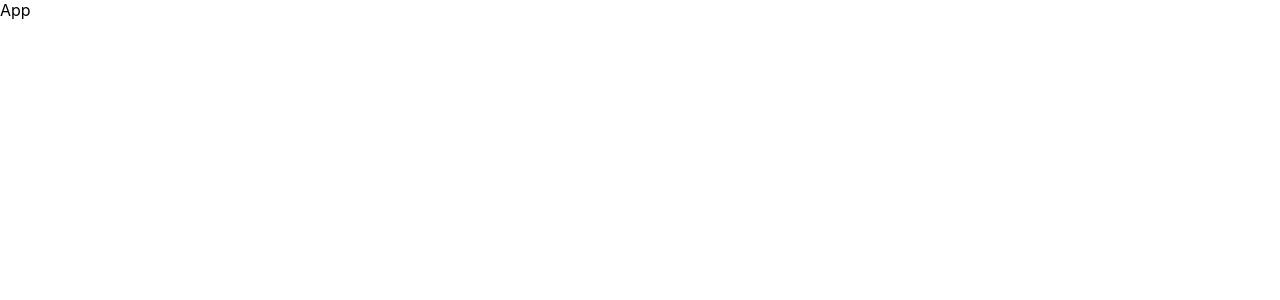
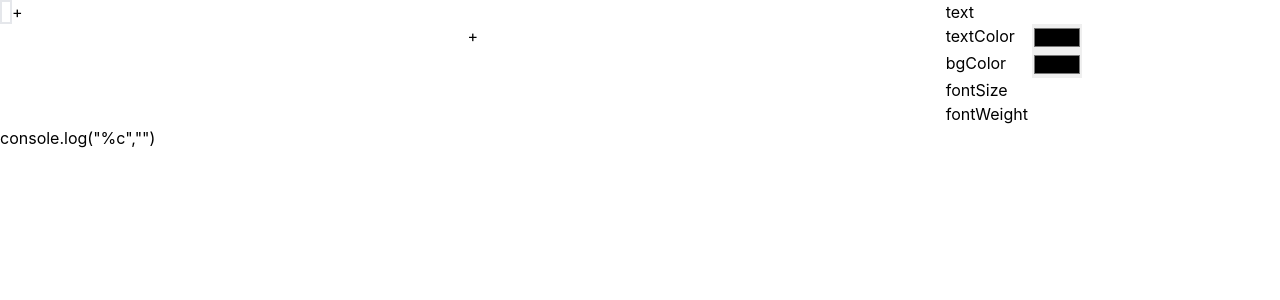
Before and after one commit to Cattamoo/colorful-log-maker, a React (Create React App) app: page / in a window 1280 px wide. Shown: the top 300 px of the page. Built offline with nearby package versions, Linux system fonts and the light colour scheme.

Commit message:
일단..! 기능 구현!!

```diff
--- a/package.json
+++ b/package.json
@@ -12,7 +12,9 @@
     "@types/react-dom": "^18.0.10",
     "react": "^18.2.0",
     "react-dom": "^18.2.0",
+    "react-icons": "^4.7.1",
     "react-scripts": "5.0.1",
+    "tailwindcss": "^3.2.4",
     "typescript": "^4.9.4",
     "web-vitals": "^2.1.4"
   },
--- a/src/App.tsx
+++ b/src/App.tsx
@@ -1,9 +1,72 @@
-import React from 'react';
+import React, {CSSProperties, useState} from 'react';
+import Line from "./components/Line";
+import Editor from "./components/Editor";
+import {ItemType} from "./components/Item";
 
 export default function App() {
+	const [current, setCurrent] = useState({ line: 0, item: 0 })
+	const [lines, setLines] = useState<ItemType[][]>([
+		[
+			{ id: `${new Date().getTime()}`, text: '', style: {} }
+		]
+	]);
+	const handleChangeCurrent = (id: string) => {
+		lines.find((line, lineIdx) => line.find((item, itemIdx) => item.id === id && setCurrent({ line: lineIdx, item: itemIdx })))
+	}
+	const handleAddLine = () => {
+		const lineArr = lines;
+		lineArr.push([{ id: `${new Date().getTime()}`, text: '', style: {} }]);
+		setLines(lineArr);
+		setCurrent({ line: lineArr.length - 1, item: 0 });
+	}
+	const handleAddItem = (addedLine: number) => {
+		const lineArr = lines;
+		lineArr.map((line, index) => {
+			if(index === addedLine) {
+				line.push({ id: `${new Date().getTime()}`, text: '', style: {} });
+				setCurrent({ line: addedLine, item: line.length - 1 });
+			}
+			return line;
+		})
+		setLines(lineArr);
+	}
+	const handleEditItem = (key: keyof ItemType, value: string) => {
+		setLines(prev => {
+			return prev.map((line, idx) => {
+				if(idx === current.line) {
+					line.map((item, idx) => {
+						if(idx === current.item) {
+							item[key] = key === 'style' ? JSON.parse(value) : value;
+						}
+						return item;
+					})
+				}
+				return line;
+			})
+		})
+	}
+	const consoleText = () => {
+		const text = lines.map((line) => line.map((item) => `%c${item.text}`).join('')).join('\\n');
+		const style = lines.map((line) => line.map((item) => `"${styleFormatter(item.style)}"`).join(',')).join(',');
+		return `console.log("${text}",${style})`;
+	}
+	const styleFormatter = (style: CSSProperties | undefined) => {
+		return style ? `${style.color ? `color: ${style.color};` : ''}${style.backgroundColor ? `background-color: ${style.backgroundColor};` : ''}${style.fontWeight ? `font-weight: ${style.fontWeight};` : ''}${style.fontSize ? `font-size: ${style.fontSize};` : ''}` : '';
+	}
 	return (
 		<main>
-			App
+			<div className="flex">
+				<ul className="flex-1 flex flex-col">
+					{
+						lines.map((line, index) => <Line key={index} items={line} addLine={() => handleAddItem(index)} setCurrent={handleChangeCurrent} />)
+					}
+					<button onClick={handleAddLine}>+</button>
+				</ul>
+				<Editor item={lines[current.line][current.item]} edit={handleEditItem}/>
+			</div>
+			<div className="break-words">
+				{consoleText()}
+			</div>
 		</main>
 	);
 }
--- /dev/null
+++ b/src/components/Editor.tsx
@@ -0,0 +1,33 @@
+import {ChangeEvent, ChangeEventHandler, CSSProperties} from "react";
+import {ItemType} from "./Item";
+
+type Props = {
+	item: ItemType;
+	edit: (key: keyof ItemType, value: string) => void;
+}
+export default function Editor({ item, edit }: Props) {
+	const handleTextEdit: ChangeEventHandler = ({ target }: ChangeEvent<HTMLInputElement>) => {
+		const key = target.name as keyof ItemType;
+		const value = target.value;
+		edit(key, value);
+	}
+	const handleStyleEdit: ChangeEventHandler = ({ target }: ChangeEvent<HTMLInputElement>) => {
+		const name = target.name as keyof CSSProperties;
+		const value = target.value;
+		edit('style', JSON.stringify({...item.style, [name]: value}));
+	}
+	return (
+		<div className="grid grid-cols-[auto,_1fr] auto-rows-min gap-x-1 justify-start">
+			<label>text</label>
+			<input name="text" type="text" value={item.text} onChange={handleTextEdit} />
+			<label>textColor</label>
+			<input name="color" type="color" value={item.style?.color} onChange={handleStyleEdit} />
+			<label>bgColor</label>
+			<input name="backgroundColor" type="color" value={item.style?.backgroundColor} onChange={handleStyleEdit} />
+			<label>fontSize</label>
+			<input name="fontSize" type="text" value={item.style?.fontSize} onChange={handleStyleEdit} />
+			<label>fontWeight</label>
+			<input name="fontWeight" type="text" value={item.style?.fontWeight} onChange={handleStyleEdit} />
+		</div>
+	);
+}
--- /dev/null
+++ b/src/components/Item.tsx
@@ -0,0 +1,19 @@
+import {CSSProperties} from "react";
+
+export type ItemType = {
+	id: string;
+	text: string;
+	style?: CSSProperties;
+}
+
+type Props = ItemType & {
+	setCurrent: (id: string) => void
+};
+
+export default function Item({ id, text, style = {}, setCurrent }: Props) {
+	return (
+		<li className="flex items-end border-2 p-1" style={style} onClick={() => setCurrent(id)}>
+			<pre>{text}</pre>
+		</li>
+	);
+}
--- /dev/null
+++ b/src/components/Line.tsx
@@ -0,0 +1,20 @@
+import Item, {ItemType} from "./Item";
+
+type Props = {
+	items: ItemType[];
+	addLine: () => void;
+	setCurrent: (id: string) => void
+}
+
+export default function Line({ items = [], addLine, setCurrent }: Props) {
+	return (
+		<li className="flex">
+			<ul className="flex">
+				{
+					items.map(item => <Item key={item.id} {...item} setCurrent={setCurrent} />)
+				}
+			</ul>
+			<button onClick={addLine}>+</button>
+		</li>
+	);
+}
--- a/src/index.css
+++ b/src/index.css
@@ -1,3 +1,7 @@
+@tailwind base;
+@tailwind components;
+@tailwind utilities;
+
 body {
   margin: 0;
   font-family: -apple-system, BlinkMacSystemFont, 'Segoe UI', 'Roboto', 'Oxygen',
--- /dev/null
+++ b/tailwind.config.js
@@ -0,0 +1,8 @@
+/** @type {import('tailwindcss').Config} */
+module.exports = {
+  content: ["./src/**/*.{ts,tsx}"],
+  theme: {
+    extend: {},
+  },
+  plugins: [],
+}
```
Also changed, not shown: 1 other file (tests, documents, lock files or other folders).
